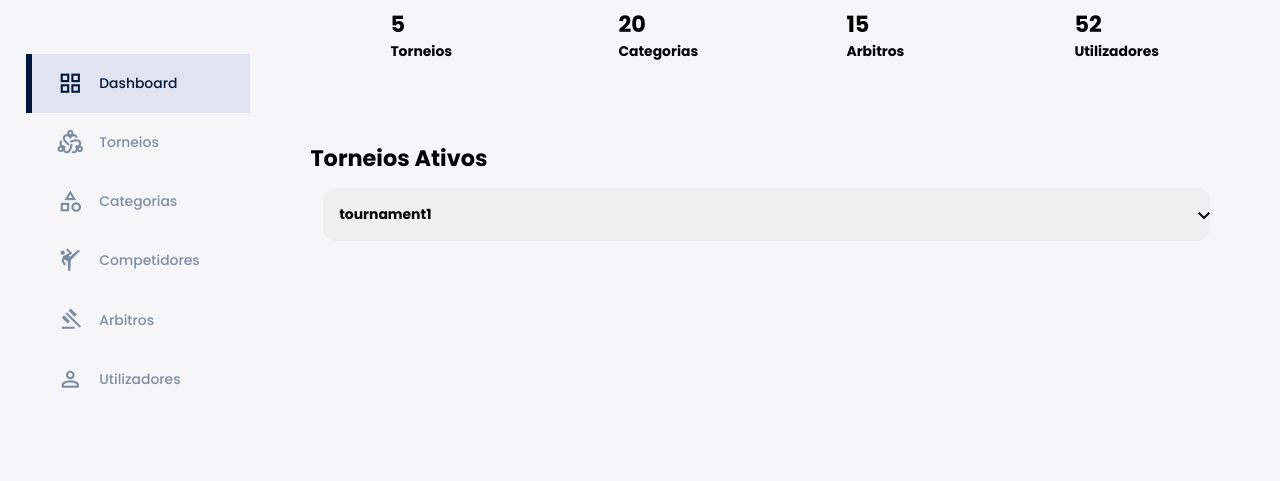
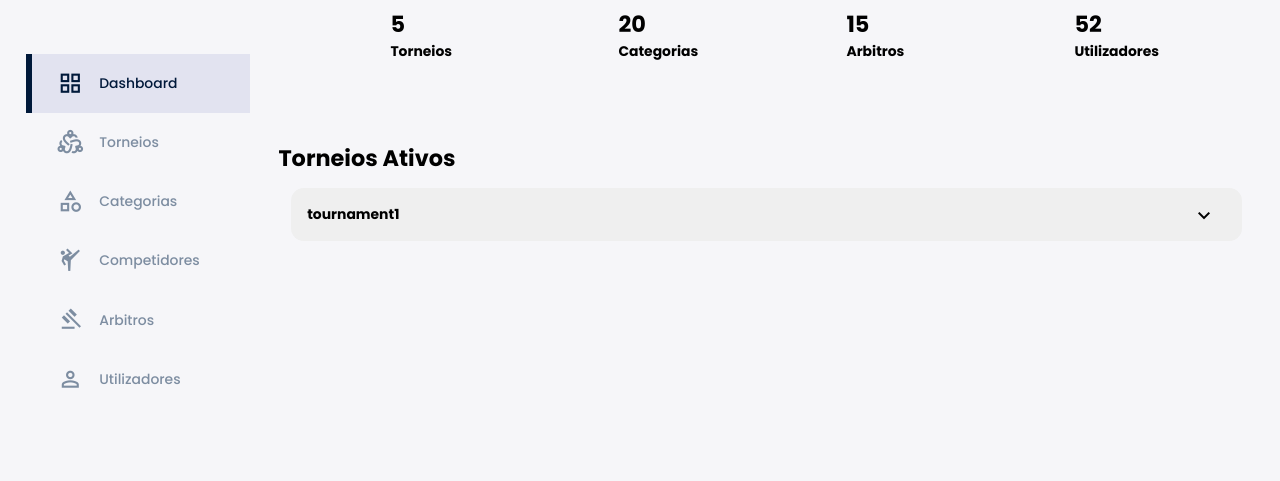
Before and after one commit to tommyfonseca7/PTR, a Flask app: page /admin in a window 1280 px wide. Shown: the part 199-680 px from the top of the page. Run offline with Flask 3, Linux system fonts and the light colour scheme; a user stored in the database is signed in; data comes from the database, SQL or seed files in the repository; some libraries are stand-ins or nearby versions.

Commit message:
Update styleadmindash.css

```diff
--- a/static/css/styleadmindash.css
+++ b/static/css/styleadmindash.css
@@ -613,5 +613,5 @@ main .users-circle svg circle{
 }
 
 main .torneios-ativos {
-    margin: 10rem 2rem;
+    margin: 10rem 0;
 }
```
